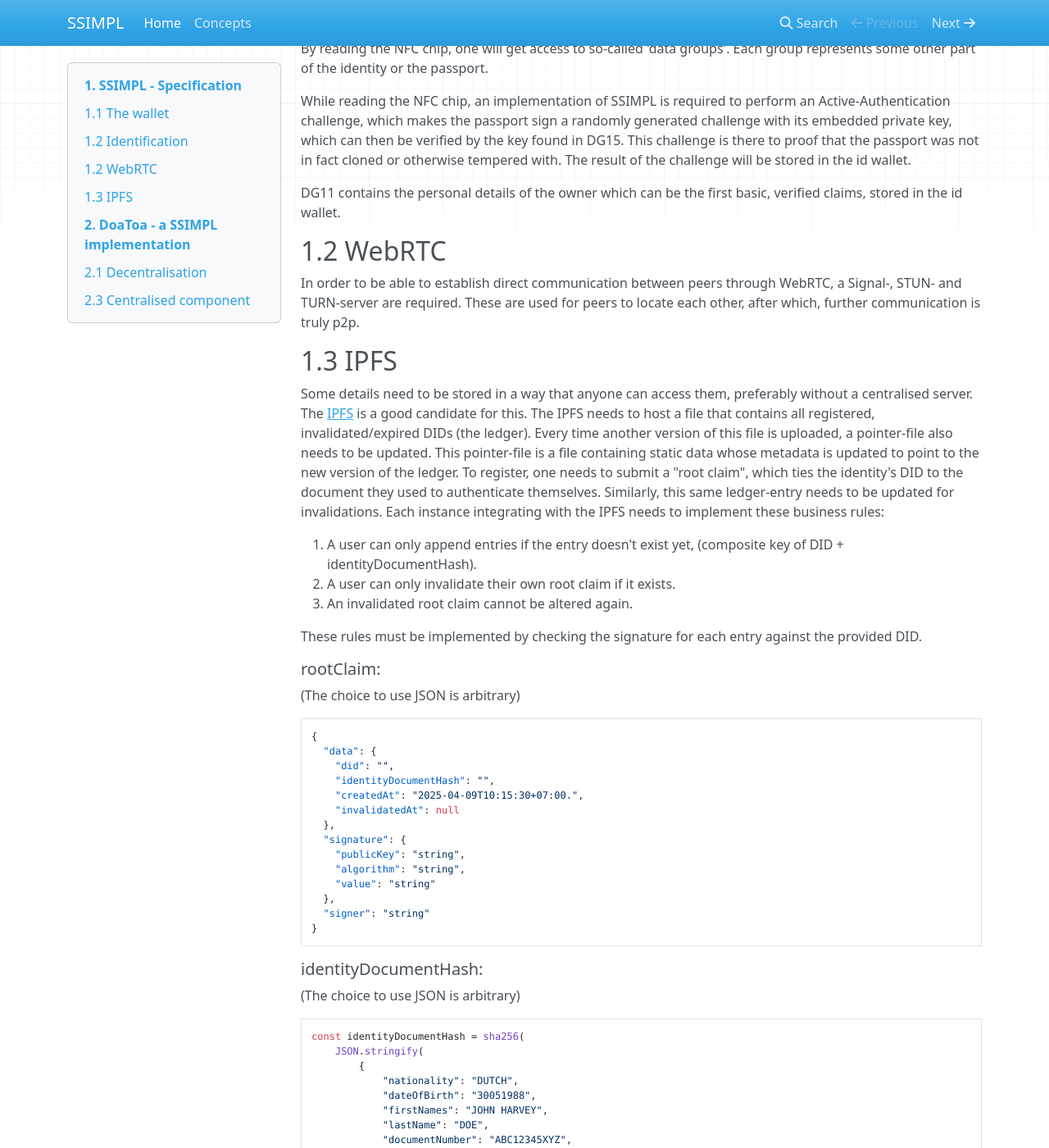
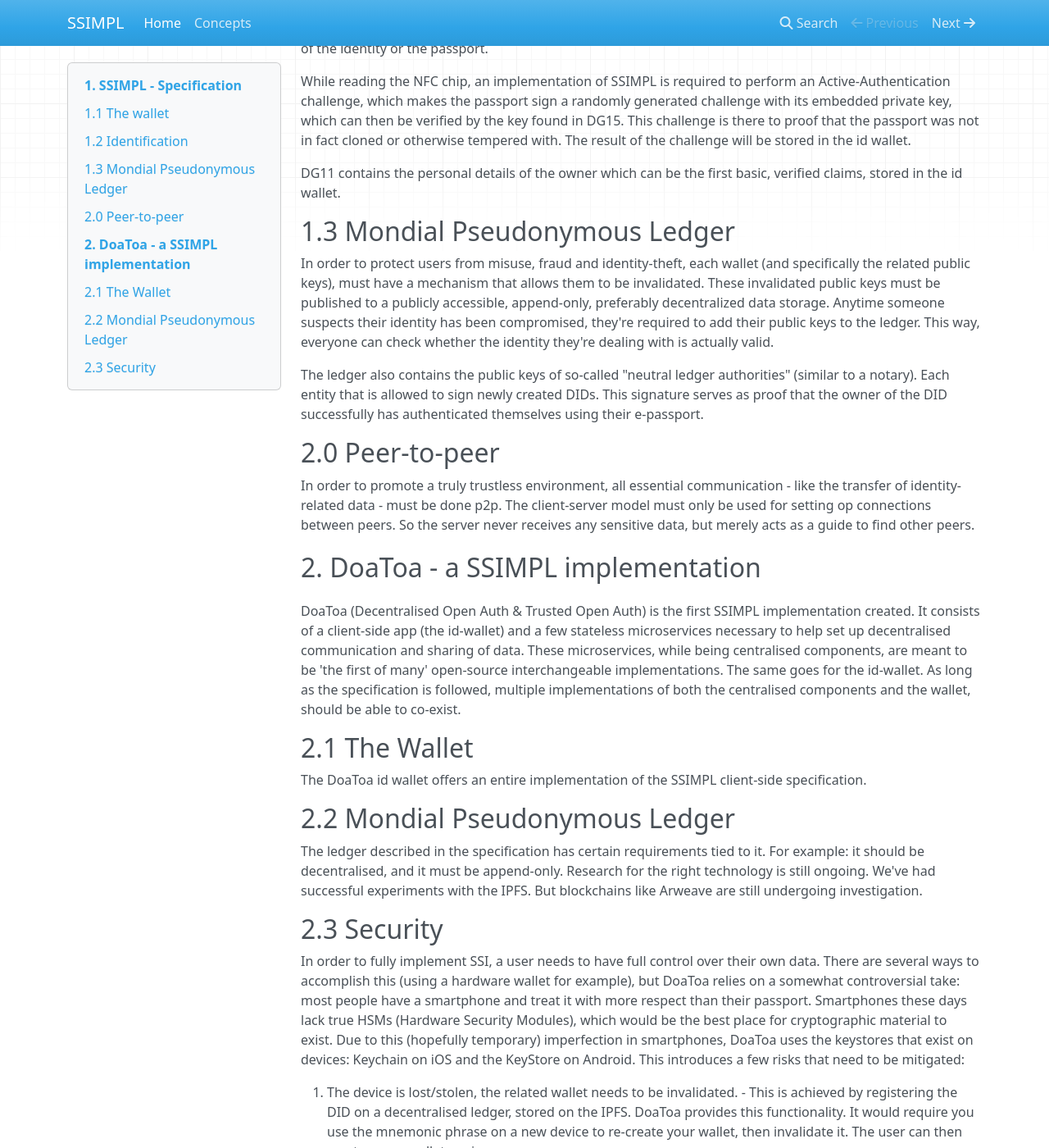
Before and after one commit to compilit/ssimpl, an MkDocs documentation site: the page built from docs/index.md, in a window 1280 px wide and 1400 px high, scrolled down 1547 px. Shown: the whole window at 82% size. Built offline with MkDocs 1.6.1, drawn with Linux system fonts in a browser that asks for light colours; nearby versions of some CDN libraries; some of the changed text lies outside the part shown.

Commit message:
chore: improved docs

````diff
--- a/docs/index.md
+++ b/docs/index.md
@@ -12,7 +12,7 @@
 is provided in the form of billion-dollar companies saying "this data belongs to the person who just logged in". But it
 adds no guarantees about the validity of those claims. In order to minimize the amount of trust necessary for
 identification, it is essential that individuals are capable of managing their digital identity themselves, this is
-known as [SSI - Self-Sovereign-Identity](./concepts.md#13-self-sovereign-identity). But a self-issued identity still
+known as [SSI - Self-Sovereign-Identity](./concepts.md#2-self-sovereign-identity). But a self-issued identity still
 isn't worth much if it is not verified.
 
 **How do you verify someone’s digital identity?**
@@ -29,8 +29,7 @@
 and digital worlds through
 authority-backed cryptographic proof.
 Therefor, implementing SSIMPL requires a trusted central authority (such as a government) that supports some form of
-cryptography-based identification for individuals. Read more
-about [centralised authorities in a decentralised system](./concepts.md#16-authorities-in-decentralised-identity-systems).
+one-time, cryptography-based identification for individuals.
 
 ## 1.1 The wallet
 
@@ -40,10 +39,10 @@
 authorize
 the bearer online, and all claims of the owner. It also supports creating child key pairs for pseudonymous
 authentication. The root public key is used
-to generate a [DID](./concepts.md#111-did) (decentralised Identifier), which is then signed by the neutral third party.
+to generate a [DID](./concepts.md#3-did) (decentralised Identifier), which is then signed by the neutral third party.
 Furthermore,
 all encoded data, like the cryptographic keys, must be encoded
-using [Multibase-encoding](./concepts.md#113-multibase-encoding) to
+using [Multibase-encoding](./concepts.md#9-multibase-encoding) to
 ensure all peers of all possible future implementations always know which encoding is used.
 
 At this point, in the spirit of Open ID Connect, the user has all the components needed to authenticate themselves
@@ -67,7 +66,7 @@
 ## 1.2 Identification
 
 All users of the SSIMPL protocol must possess a
-modern [Standardised e-passport](./concepts.md#17-cryptographic-standards-enabling-european-e-passport-integrity). These
+modern [Standardised e-passport](./concepts.md#4-european-e-passports). These
 contain cryptographic
 material used to verify the legitimacy of the passport, thereby delegating the authority of the identity represented to
 the bearer—assuming basic checks are met (e.g., does the bearer match the photo?). This bearer token-like construct can
@@ -84,72 +83,156 @@
 
 DG11 contains the personal details of the owner which can be the first basic, verified claims, stored in the id wallet.
 
-## 1.2 WebRTC
+## 1.3 Mondial Pseudonymous Ledger
 
-In order to be able to establish direct communication between peers through WebRTC, a Signal-, STUN- and TURN-server are
-required. These are used for peers to locate each other, after which, further communication is truly p2p.
+In order to protect users from misuse, fraud and identity-theft, each wallet (and specifically the related public keys),
+must have a mechanism that allows them to be invalidated. These invalidated public keys must be published to a publicly
+accessible, append-only, preferably decentralized data storage. Anytime someone suspects their identity has been
+compromised, they're required to add their public keys to the ledger. This way, everyone can check whether the identity
+they're dealing with is actually valid.
 
-## 1.3 IPFS
+The ledger also contains the public keys of so-called "neutral ledger authorities" (similar to a notary). Each entity
+that is allowed to sign newly
+created DIDs. This signature serves as proof that the owner of the DID successfully has authenticated themselves using
+their e-passport.
 
-Some details need to be stored in a way that anyone can access them, preferably without a centralised server.
-The [IPFS](./concepts.md#112-ipfs)
-is a good candidate for this. The IPFS needs to host a file that contains all registered, invalidated/expired DIDs (the
-ledger).
-Every time another version of this file is uploaded, a pointer-file also needs to be updated. This pointer-file is a
-file
-containing static data whose metadata is updated to point to the new version of the ledger. To register, one needs to
-submit a "root claim", which ties the identity's DID to the document
-they used to authenticate themselves. Similarly, this same ledger-entry needs to be updated for invalidations. Each
-instance integrating with the IPFS needs to implement these business rules:
+## 2.0 Peer-to-peer
 
-1. A user can only append entries if the entry doesn't exist yet, (composite key of DID + identityDocumentHash).
-2. A user can only invalidate their own root claim if it exists.
-3. An invalidated root claim cannot be altered again.
+In order to promote a truly trustless environment, all essential communication - like the transfer of identity-related
+data - must be done p2p. The client-server model must only be used for setting op connections between peers. So the
+server never receives any sensitive data, but merely acts as a guide to find other peers.
 
-These rules must be implemented by checking the signature for each entry against the provided DID.
+[//]: # (## 1.2 WebRTC)
 
-##### rootClaim:
+[//]: # ()
 
-(The choice to use JSON is arbitrary)
+[//]: # (In order to be able to establish direct communication between peers through WebRTC, a Signal-, STUN- and TURN-server are)
 
-```json
-{
-  "data": {
-    "did": "",
-    "identityDocumentHash": "",
-    "createdAt": "2025-04-09T10:15:30+07:00.",
-    "invalidatedAt": null
-  },
-  "signature": {
-    "publicKey": "string",
-    "algorithm": "string",
-    "value": "string"
-  },
-  "signer": "string"
-}
-```
+[//]: # (required. These are used for peers to locate each other, after which, further communication is truly p2p.)
 
-##### identityDocumentHash:
+[//]: # ()
 
-(The choice to use JSON is arbitrary)
+[//]: # (## 1.3 IPFS)
 
-```js
-const identityDocumentHash = sha256(
-    JSON.stringify(
-        {
-            "nationality": "DUTCH",
-            "dateOfBirth": "30051988",
-            "firstNames": "JOHN HARVEY",
-            "lastName": "DOE",
-            "documentNumber": "ABC12345XYZ",
-            "documentType": "P",
-            "documentExpiryDate": "01012050"
-        }
-    )
-)
-```
+[//]: # ()
 
----
+[//]: # (Some details need to be stored in a way that anyone can access them, preferably without a centralised server.)
+
+[//]: # (The [IPFS]&#40;./concepts.md#112-ipfs&#41;)
+
+[//]: # (is a good candidate for this. The IPFS needs to host a file that contains all registered, invalidated/expired DIDs &#40;the)
+
+[//]: # (ledger&#41;.)
+
+[//]: # (Every time another version of this file is uploaded, a pointer-file also needs to be updated. This pointer-file is a)
+
+[//]: # (file)
+
+[//]: # (containing static data whose metadata is updated to point to the new version of the ledger. To register, one needs to)
+
+[//]: # (submit a "root claim", which ties the identity's DID to the document)
+
+[//]: # (they used to authenticate themselves. Similarly, this same ledger-entry needs to be updated for invalidations. Each)
+
+[//]: # (instance integrating with the IPFS needs to implement these business rules:)
+
+[//]: # ()
+
+[//]: # (1. A user can only append entries if the entry doesn't exist yet, &#40;composite key of DID + identityDocumentHash&#41;.)
+
+[//]: # (2. A user can only invalidate their own root claim if it exists.)
+
+[//]: # (3. An invalidated root claim cannot be altered again.)
+
+[//]: # ()
+
+[//]: # (These rules must be implemented by checking the signature for each entry against the provided DID.)
+
+[//]: # ()
+
+[//]: # (##### rootClaim:)
+
+[//]: # ()
+
+[//]: # (&#40;The choice to use JSON is arbitrary&#41;)
+
+[//]: # ()
+
+[//]: # (```json)
+
+[//]: # ({)
+
+[//]: # (  "data": {)
+
+[//]: # (    "did": "",)
+
+[//]: # (    "identityDocumentHash": "",)
+
+[//]: # (    "createdAt": "2025-04-09T10:15:30+07:00.",)
+
+[//]: # (    "invalidatedAt": null)
+
+[//]: # (  },)
+
+[//]: # (  "signature": {)
+
+[//]: # (    "publicKey": "string",)
+
+[//]: # (    "algorithm": "string",)
+
+[//]: # (    "value": "string")
+
+[//]: # (  },)
+
+[//]: # (  "signer": "string")
+
+[//]: # (})
+
+[//]: # (```)
+
+[//]: # ()
+
+[//]: # (##### identityDocumentHash:)
+
+[//]: # ()
+
+[//]: # (&#40;The choice to use JSON is arbitrary&#41;)
+
+[//]: # ()
+
+[//]: # (```js)
+
+[//]: # (const identityDocumentHash = sha256&#40;)
+
+[//]: # (    JSON.stringify&#40;)
+
+[//]: # (        {)
+
+[//]: # (            "nationality": "DUTCH",)
+
+[//]: # (            "dateOfBirth": "30051988",)
+
+[//]: # (            "firstNames": "JOHN HARVEY",)
+
+[//]: # (            "lastName": "DOE",)
+
+[//]: # (            "documentNumber": "ABC12345XYZ",)
+
+[//]: # (            "documentType": "P",)
+
+[//]: # (            "documentExpiryDate": "01012050")
+
+[//]: # (        })
+
+[//]: # (    &#41;)
+
+[//]: # (&#41;)
+
+[//]: # (```)
+
+[//]: # ()
+
+[//]: # (---)
 
 # 2. DoaToa - a SSIMPL implementation
 
@@ -160,7 +243,17 @@
 same goes for the id-wallet. As long as the specification is followed, multiple implementations of both the centralised
 components and the wallet, should be able to co-exist.
 
-## 2.1 Decentralisation
+## 2.1 The Wallet
+
+The DoaToa id wallet offers an entire implementation of the SSIMPL client-side specification.
+
+## 2.2 Mondial Pseudonymous Ledger
+
+The ledger described in the specification has certain requirements tied to it. For example: it should be decentralised,
+and it must be append-only. Research for the right technology is still ongoing. We've had successful experiments with
+the IPFS. But blockchains like Arweave are still undergoing investigation.
+
+## 2.3 Security
 
 In order to fully implement SSI, a user needs to have full control over their own data. There are several ways to
 accomplish this (using a hardware wallet for example), but DoaToa relies on a somewhat controversial take: most people
@@ -169,36 +262,51 @@
 imperfection in smartphones, DoaToa uses the keystores that exist on devices: Keychain on iOS and the KeyStore
 on Android. This introduces a few risks that need to be mitigated:
 
-1. If the device is lost/stolen, the related wallet needs to be invalidated. - This is achieved by registering the DID
+1. The device is lost/stolen, the related wallet needs to be invalidated. - This is achieved by registering the DID
    on a decentralised ledger, stored on the IPFS. DoaToa provides this functionality. It would require you use the
    mnemonic phrase on a new device to re-create your wallet, then invalidate it. The user can then create a new wallet
    again.
-2. If a user switches devices, the wallet needs to be re-created. - The mnemonic phrase can be used to re-create the old
+2. A user switches devices, the wallet needs to be re-created. - The mnemonic phrase can be used to re-create the old
    wallet. Always do take care to either delete the wallet from the device, or to factory-reset the device.
-3. If the mnemonic phrase is lost/stolen. - The user will need to invalidate their current DID
+3. The mnemonic phrase is lost/stolen. - The user will need to invalidate their current DID
    and create a new wallet (which will also mean the user gets a new mnemonic phrase)
-4. A user loses both their mnemonic phrase and their phone. - **This scenario should be prevented at all costs**, since
-   everything relies on that
-   mnemonic phrase. It is advised to use a (maybe even redundant) cold storage to keep the mnemonic phrase safe.
+4. A user loses both their mnemonic phrase and their phone. - **This scenario should be prevented at all costs, since
+   everything relies on that mnemonic phrase.** It is advised to use a (maybe even redundant) paper/metal backup to keep the
+   mnemonic phrase safe.
 
-## 2.3 Centralised component
+[//]: # (## 2.4 Centralised component)
 
-In order to establish WebRTC connections, some centralised components are required for peers to find each other. As soon
-as the connection is created, all data will be moved directly from peer to peer. So there is no need to entrust any
-server with your data.
+[//]: # ()
+[//]: # (In order to establish WebRTC connections, some centralised components are required for peers to find each other. As soon)
 
-In order to store data on the IPFS while leveraging metadata to 'update' files, a central server is also required.
+[//]: # (as the connection is created, all data will be moved directly from peer to peer. So there is no need to entrust any)
 
-Finally, in order to ensure every SSIMPL DID out there is actually from the ones they claim to be, DoaToa can be
-presented with the cryptographic material coming from your passport along with the DID. If DoaToa can verify this
-material, the DID will be signed by DoaToa. Verification of this material goes as follows:
+[//]: # (server with your data.)
 
-1. The passport contains all the means for an Active Authentication challenge, which needs to be passed. This challenge
-   makes sure the cryptographic material actually comes from the passport in the hands of the owner.
-2. The passport contains a hash list of all the data on it. This hash list is signed by an authorised party and the
-   related public key can be found in the public ICAO master list. DoaToa checks if this is the case and verifies the
-   signature.
+[//]: # ()
+[//]: # (In order to store data on the IPFS while leveraging metadata to 'update' files, a central server is also required.)
 
-This limited set of features is provided by DoaToa, but could relatively easily be implemented by other enthusiasts. The
-only requirements are that they are open-sourced. Each provider of these features will require a DID as well. You can
-request DoaToa to register your DID as a provider.
+[//]: # ()
+[//]: # (Finally, in order to ensure every SSIMPL DID out there is actually from the ones they claim to be, DoaToa can be)
+
+[//]: # (presented with the cryptographic material coming from your passport along with the DID. If DoaToa can verify this)
+
+[//]: # (material, the DID will be signed by DoaToa. Verification of this material goes as follows:)
+
+[//]: # ()
+[//]: # (1. The passport contains all the means for an Active Authentication challenge, which needs to be passed. This challenge)
+
+[//]: # (   makes sure the cryptographic material actually comes from the passport in the hands of the owner.)
+
+[//]: # (2. The passport contains a hash list of all the data on it. This hash list is signed by an authorised party and the)
+
+[//]: # (   related public key can be found in the public ICAO master list. DoaToa checks if this is the case and verifies the)
+
+[//]: # (   signature.)
+
+[//]: # ()
+[//]: # (This limited set of features is provided by DoaToa, but could relatively easily be implemented by other enthusiasts. The)
+
+[//]: # (only requirements are that they are open-sourced. Each provider of these features will require a DID as well. You can)
+
+[//]: # (request DoaToa to register your DID as a provider.)
````
Also changed, not shown: docs/concepts.md (+1 -1 lines), site/concepts/index.html, site/index.html, site/search/search_index.json, 1 other file.
